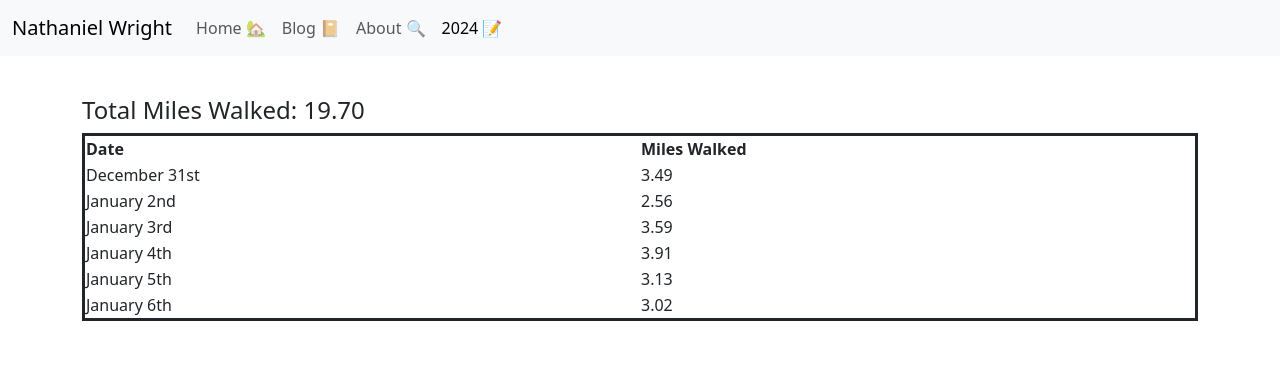
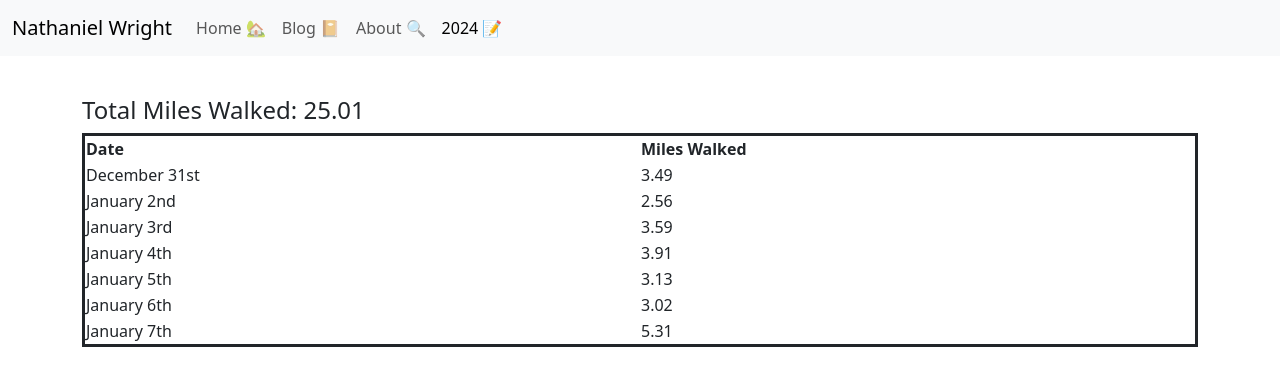
Before and after one commit to N8-Wright/nathanieljwright.github.io, a Jekyll site: the page built from 2024.html, in a window 1280 px wide. Shown: the top 386 px of the page. Built offline with Jekyll 4.4.1, drawn with Linux system fonts in a browser that asks for light colours.

Commit message:
5.31 miles on Jan 7th

```diff
--- a/2024.html
+++ b/2024.html
@@ -31,6 +31,10 @@ title: 2024 Goals
       <td><time datetime="2024-01-06">January 6th</time></td>
       <td>3.02</td>
     </tr>
+    <tr>
+      <td><time datetime="2024-01-07">January 7th</time></td>
+      <td>5.31</td>
+    </tr>
 </table>
 
 <script>
```
